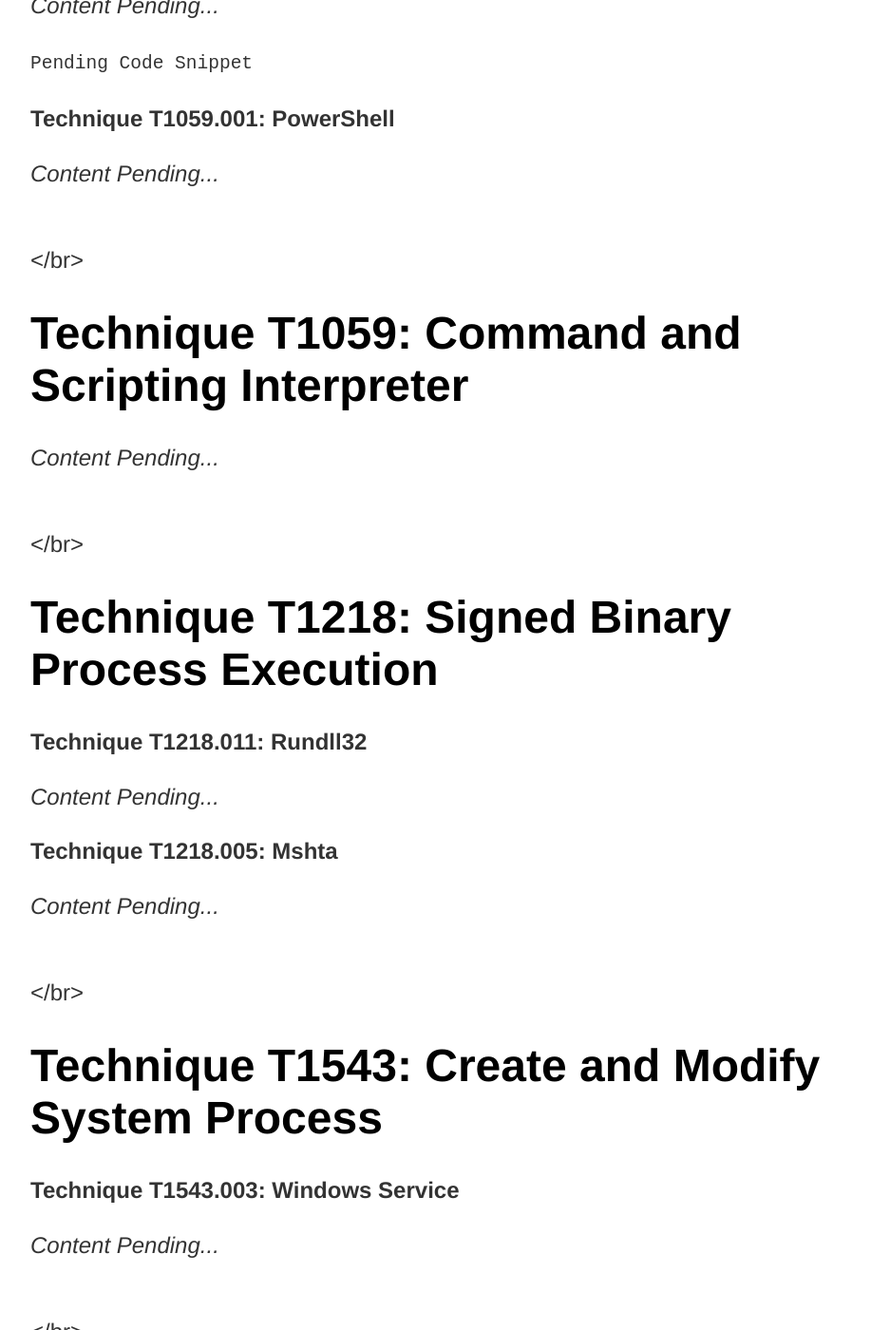
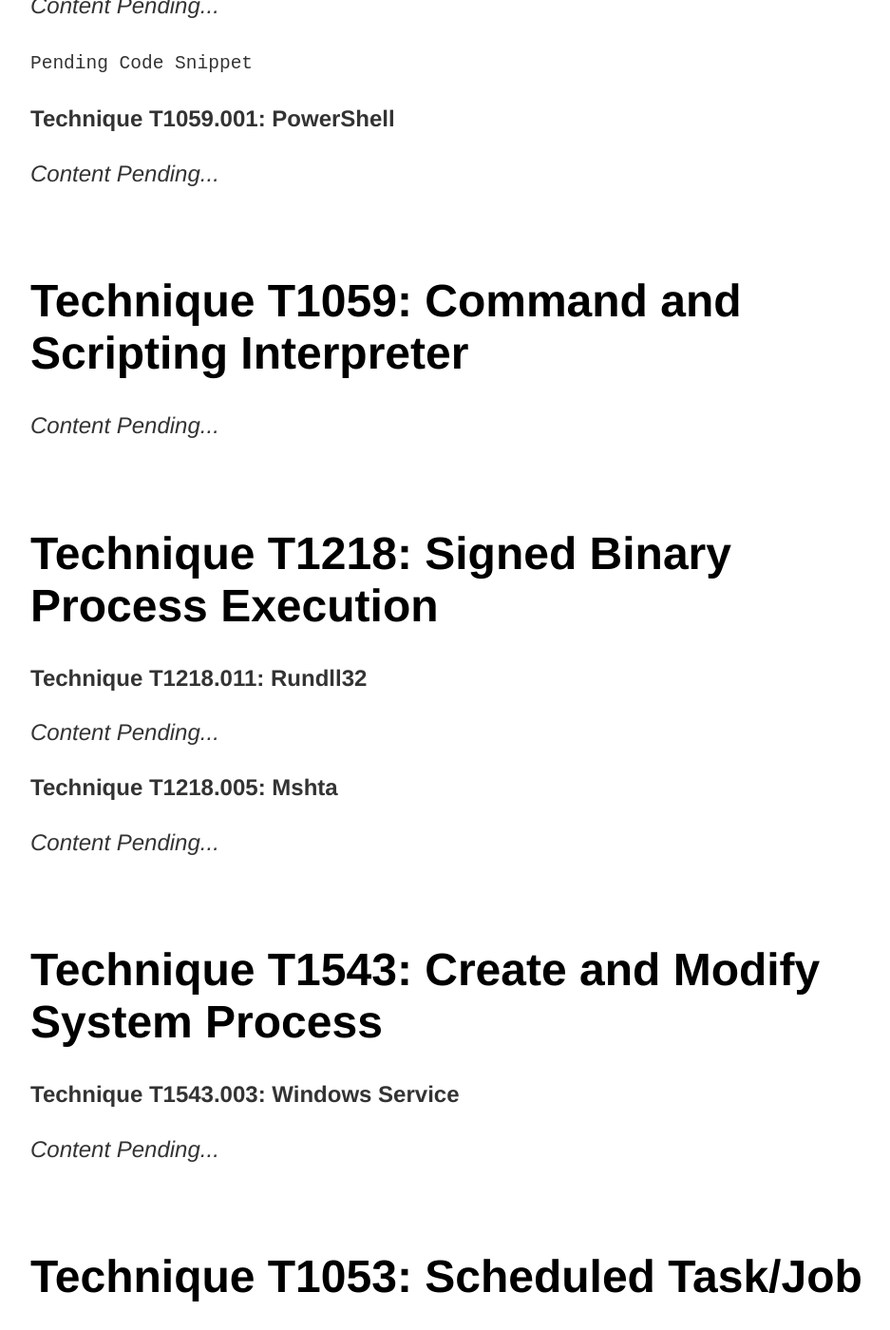
Before and after one commit to 5am5ecure/5am5ecure.github.io, a Jekyll site: the page built from _posts/2021-09-12-sysmon-2021-red-canary-threat-detection-report.md, in a window 1280 px wide and 1400 px high, scrolled down 840 px. Shown: the whole window at 95% size, without its empty margins (160-1097 px from the left). Built offline with Jekyll 4.4.1, drawn with Linux system fonts in a browser that asks for light colours; some of the changed text lies outside the part shown.

Commit message:
Update 2021-09-12-sysmon-2021-red-canary-threat-detection-report.md

```diff
--- a/_posts/2021-09-12-sysmon-2021-red-canary-threat-detection-report.md
+++ b/_posts/2021-09-12-sysmon-2021-red-canary-threat-detection-report.md
@@ -27,13 +27,13 @@
 
 <p><i>Content Pending...</i></p>
 
-<br></br>
+<br>
 
 <h1>Technique T1059: Command and Scripting Interpreter</h1>
 
 <p><i>Content Pending...</i></p>
 
-<br></br>
+<br>
 
 <h1>Technique T1218: Signed Binary Process Execution</h1>
 
@@ -45,7 +45,7 @@
 
 <p><i>Content Pending...</i></p>
 
-<br></br>
+<br>
 
 <h1>Technique T1543: Create and Modify System Process</h1>
 
@@ -53,7 +53,7 @@
 
 <p><i>Content Pending...</i></p>
 
-<br></br>
+<br>
 
 <h1>Technique T1053: Scheduled Task/Job</h1>
 
@@ -61,7 +61,7 @@
 
 <p><i>Content Pending...</i></p>
 
-<br></br>
+<br>
 
 <h1>Technique T1003: OS Credential Dumping</h1>
 
@@ -69,25 +69,25 @@
 
 <p><i>Content Pending...</i></p>
 
-<br></br>
+<br>
 
 <h1>Technique T1055: Process Injection</h1>
 
 <p><i>Content Pending...</i></p>
 
-<br></br>
+<br>
 
 <h1>Technique T1027: Obfuscated Files or Information</h1>
 
 <p><i>Content Pending...</i></p>
 
-<br></br>
+<br>
 
 <h1>Technique T1105: Ingress Tool Transfer</h1>
 
 <p><i>Content Pending...</i></p>
 
-<br></br>
+<br>
 
 <h1>Technique T1569: System Services</h1>
 
@@ -95,7 +95,7 @@
 
 <p><i>Content Pending...</i></p>
 
-<br></br>
+<br>
 
 <h1>Technique T1036 Masquerading</h1>
 
@@ -103,4 +103,4 @@
 
 <p><i>Content Pending...</i></p>
 
-<br></br>
+<br>
```
